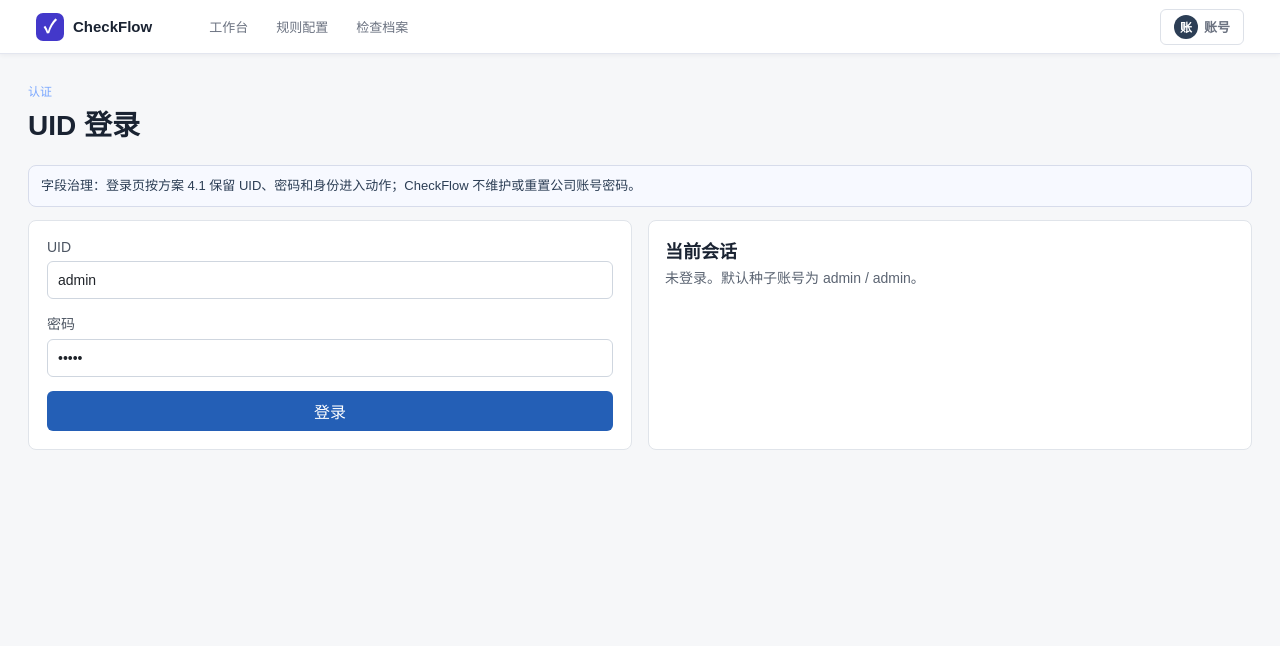
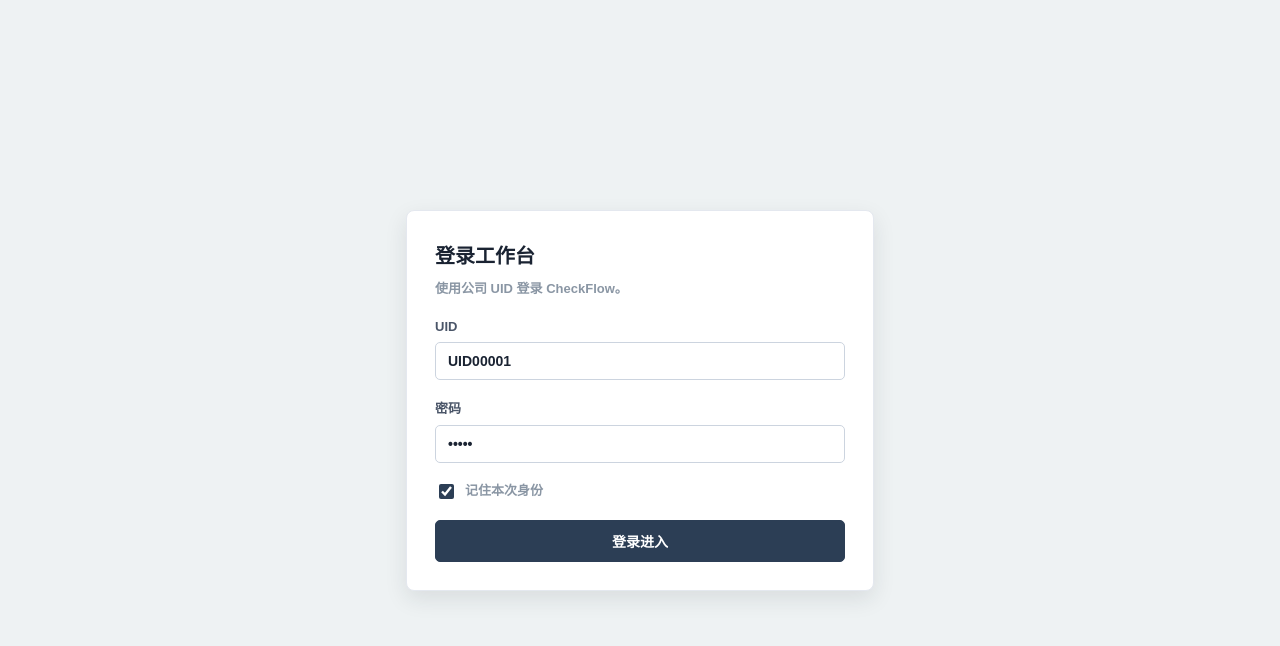
Before and after one commit to soacab/MQD-, a Next.js app in the folder frontend/: page /login in a window 1280 px wide. Shown: the top 646 px of the page. Built offline with nearby package versions, Linux system fonts and the light colour scheme; no server answers.

Commit message:
feat: refine login and admin permission copy

```diff
--- a/frontend/app/AppNav.tsx
+++ b/frontend/app/AppNav.tsx
@@ -105,6 +105,10 @@ export function AppNav() {
   const isHome = pathname === "/";
   const isRules = pathname.startsWith("/rules");
   const canCreateTask = Boolean(user?.permissions.includes("inspection_engineer"));
+
+  if (pathname.startsWith("/login")) {
+    return null;
+  }
 
   function openNewTaskModal() {
     window.dispatchEvent(new CustomEvent("checkflow:new-task"));
--- a/frontend/app/login/page.tsx
+++ b/frontend/app/login/page.tsx
@@ -5,8 +5,9 @@ import { getCurrentUser, login, type User } from "@/lib/api";
 import { clearSession, getStoredUser, saveSession } from "@/lib/session";
 
 export default function LoginPage() {
-  const [uid, setUid] = useState("admin");
+  const [uid, setUid] = useState("UID00001");
   const [password, setPassword] = useState("admin");
+  const [rememberIdentity, setRememberIdentity] = useState(true);
   const [user, setUser] = useState<User | null>(null);
   const [message, setMessage] = useState("");
   const [loading, setLoading] = useState(false);
@@ -39,22 +40,21 @@ export default function LoginPage() {
   }
 
   return (
-    <main className="page">
-      <header className="page-header">
-        <p className="eyebrow">认证</p>
-        <h1>UID 登录</h1>
-      </header>
-      <p className="field-governance-note">
-        字段治理：登录页按方案 4.1 保留 UID、密码和身份进入动作；CheckFlow 不维护或重置公司账号密码。
-      </p>
-      <section className="two-column">
-        <form className="form-panel" onSubmit={handleLogin}>
-          <label>
-            UID
+    <main className="login-shell">
+      <section className="login-card" aria-label="登录工作台">
+        <form className="login-form" onSubmit={handleLogin}>
+          <div className="login-head">
+            <h1>登录工作台</h1>
+            <p>使用公司 UID 登录 CheckFlow。</p>
+          </div>
+
+          <label className="login-field">
+            <span>UID</span>
             <input name="uid" value={uid} onChange={(event) => setUid(event.target.value)} />
           </label>
-          <label>
-            密码
+
+          <label className="login-field">
+            <span>密码</span>
             <input
               name="password"
               type="password"
@@ -62,31 +62,35 @@ export default function LoginPage() {
               onChange={(event) => setPassword(event.target.value)}
             />
           </label>
-          <button type="submit" disabled={loading}>
-            {loading ? "登录中..." : "登录"}
+
+          <label className="login-remember">
+            <input
+              type="checkbox"
+              checked={rememberIdentity}
+              onChange={(event) => setRememberIdentity(event.target.checked)}
+            />
+            <span>记住本次身份</span>
+          </label>
+
+          <button className="login-submit" type="submit" disabled={loading}>
+            {loading ? "登录中..." : "登录进入"}
           </button>
-          {message ? <p className="notice">{message}</p> : null}
         </form>
-        <section className="module">
-          <h2>当前会话</h2>
-          {user ? (
-            <div className="stack">
-              <p>
-                {user.name}（{user.uid}）
-              </p>
-              <p>权限：{user.permissions.join(" / ")}</p>
-              <a className="module-link" href="/">
-                返回首页
-              </a>
-              <button className="secondary-button" type="button" onClick={handleLogout}>
-                退出登录
-              </button>
-            </div>
-          ) : (
-            <p>未登录。默认种子账号为 admin / admin。</p>
-          )}
-        </section>
+
+        {user ? (
+          <div className="login-session" aria-label="当前会话">
+            <span>
+              {user.name} · {user.uid}
+            </span>
+            <a href="/">进入工作台</a>
+            <button type="button" onClick={handleLogout}>
+              退出登录
+            </button>
+          </div>
+        ) : null}
       </section>
+
+      {message ? <div className="login-toast" role="status">{message}</div> : null}
     </main>
   );
 }
--- a/frontend/app/styles.css
+++ b/frontend/app/styles.css
@@ -1375,6 +1375,158 @@ nav a:hover {
   background: #f6f7f9;
 }
 
+.login-shell {
+  min-height: 100vh;
+  background: #eef2f3;
+  display: grid;
+  place-items: center;
+  padding: 32px;
+  position: relative;
+}
+
+.login-card {
+  width: min(100%, 468px);
+  border: 1px solid #e4e8ef;
+  border-radius: var(--cf-radius-lg);
+  background: var(--cf-bg-surface);
+  box-shadow: 0 8px 22px rgba(26, 35, 50, 0.1);
+  padding: 32px 28px 28px;
+}
+
+.login-form {
+  display: grid;
+  gap: 18px;
+}
+
+.login-head {
+  margin-bottom: 4px;
+}
+
+.login-head h1 {
+  margin: 0;
+  color: var(--cf-text-primary);
+  font-size: 20px;
+  font-weight: 800;
+  line-height: 1.35;
+}
+
+.login-head p {
+  margin: 8px 0 0;
+  color: #8a96a4;
+  font-size: 13px;
+  font-weight: 600;
+}
+
+.login-field {
+  display: grid;
+  gap: 8px;
+  color: var(--cf-text-secondary);
+  font-size: 13px;
+  font-weight: 700;
+}
+
+.login-field input {
+  width: 100%;
+  min-height: 38px;
+  border: 1px solid #ccd4df;
+  border-radius: var(--cf-radius-md);
+  background: #fff;
+  color: var(--cf-text-primary);
+  font: inherit;
+  font-size: 14px;
+  font-weight: 600;
+  padding: 8px 12px;
+}
+
+.login-field input:focus-visible {
+  outline: 2px solid rgba(67, 56, 202, 0.22);
+  outline-offset: 1px;
+  border-color: #8e96f0;
+}
+
+.login-remember {
+  display: inline-flex;
+  align-items: center;
+  gap: 8px;
+  width: fit-content;
+  color: #8a96a4;
+  font-size: 13px;
+  font-weight: 700;
+  line-height: 1.4;
+}
+
+.login-remember input {
+  width: 15px;
+  height: 15px;
+  accent-color: var(--cf-primary-700);
+}
+
+.login-submit {
+  width: 100%;
+  min-height: 42px;
+  border: 1px solid var(--cf-primary-700);
+  border-radius: var(--cf-radius-md);
+  background: var(--cf-primary-700);
+  color: #fff;
+  cursor: pointer;
+  font: inherit;
+  font-size: 14px;
+  font-weight: 800;
+}
+
+.login-submit:hover:not(:disabled),
+.login-submit:focus-visible {
+  background: #24344a;
+  border-color: #24344a;
+}
+
+.login-submit:disabled {
+  border-color: #9aa4b2;
+  background: #9aa4b2;
+  cursor: not-allowed;
+}
+
+.login-session {
+  margin-top: 18px;
+  border-top: 1px solid var(--cf-border-subtle);
+  padding-top: 14px;
+  display: flex;
+  align-items: center;
+  gap: 12px;
+  flex-wrap: wrap;
+  color: var(--cf-text-secondary);
+  font-size: 13px;
+  font-weight: 700;
+}
+
+.login-session a,
+.login-session button {
+  border: 0;
+  background: transparent;
+  color: #245fb6;
+  cursor: pointer;
+  font: inherit;
+  font-size: 13px;
+  font-weight: 800;
+  padding: 0;
+}
+
+.login-toast {
+  position: fixed;
+  left: 50%;
+  bottom: 32px;
+  transform: translateX(-50%);
+  max-width: calc(100vw - 32px);
+  border-radius: var(--cf-radius-md);
+  background: #1a2332;
+  color: #fff;
+  box-shadow: 0 8px 20px rgba(26, 35, 50, 0.18);
+  padding: 10px 18px;
+  font-size: 13px;
+  font-weight: 800;
+  line-height: 1.4;
+}
+
 .page-header {
   margin-bottom: 22px;
 }
@@ -2613,10 +2765,11 @@ tbody tr:hover {
 }
 
 .rules-actions {
-  flex-wrap: wrap;
-}
-
-.rules-actions .link-button,
+  flex-wrap: nowrap;
+  justify-content: flex-end;
+}
+
+.rules-actions .rules-action-btn,
 .rules-history-drawer .link-button {
   width: auto;
   border: 0;
@@ -2626,10 +2779,31 @@ tbody tr:hover {
   font-weight: 900;
 }
 
-.rules-actions .secondary-button {
-  min-height: 34px;
-  padding: 6px 10px;
-  font-size: 13px;
+.rules-action-btn {
+  width: 34px;
+  height: 34px;
+  display: inline-grid;
+  place-items: center;
+  border: 1px solid #d3dced;
+  border-radius: 8px;
+  background: #fff;
+  color: #6b7690;
+  font-size: 16px;
+  font-weight: 700;
+  cursor: pointer;
+}
+
+.rules-action-btn:hover,
+.rules-action-btn:focus-visible {
+  color: #543fe8;
+  border-color: #d1d8f5;
+  background: #f8f9ff;
+}
+
+.rules-table th:nth-child(8),
+.rules-table td:nth-child(8) {
+  width: 74px;
+  text-align: right;
 }
 
 .rules-empty {
@@ -3661,6 +3835,19 @@ tbody tr:hover {
 
   .sidebar {
     position: static;
+  }
+
+  .login-shell {
+    padding: 20px;
+  }
+
+  .login-card {
+    padding: 26px 20px 22px;
+  }
+
+  .login-session {
+    align-items: flex-start;
+    flex-direction: column;
   }
 
   .topbar {
```
Also changed, not shown: frontend/app/admin/page.tsx (+7 -10 lines), frontend/app/rules/page.tsx (+48 -23 lines), 1 other file (tests, documents, lock files or other folders).
